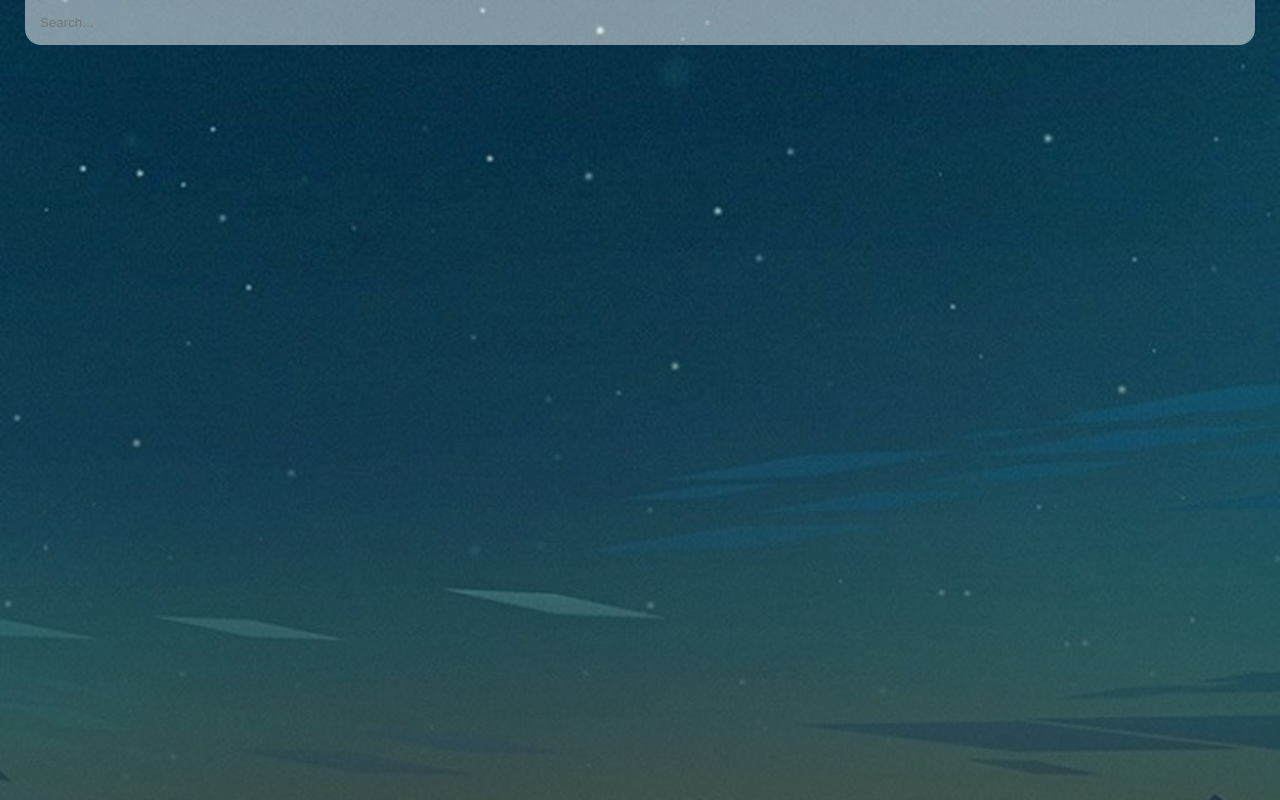
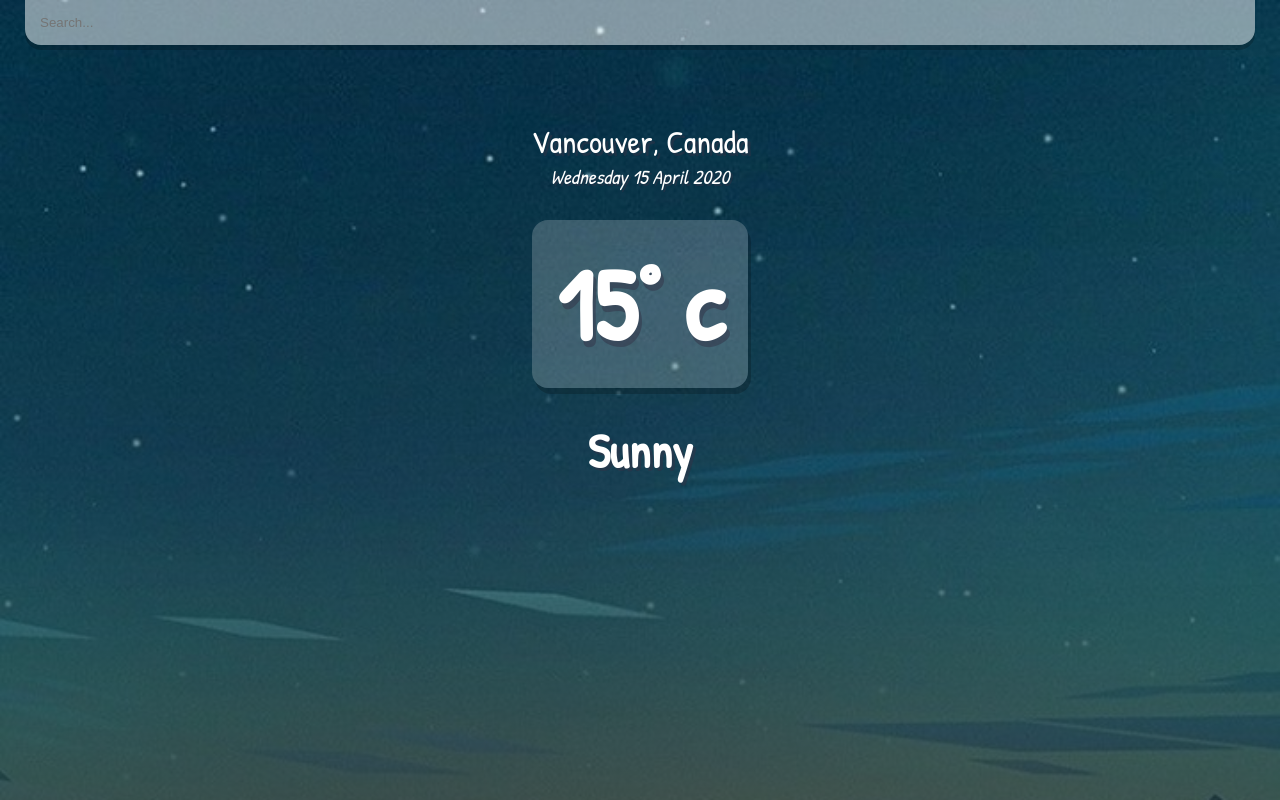
Before and after one commit to paulZakharovBC/simple-weather-app, a React (Create React App) app: page / in a window 1280 px wide. Built offline with nearby package versions, Linux system fonts and the light colour scheme.

Commit message:
add some css and made everything beautiful

```diff
--- a/src/App.css
+++ b/src/App.css
@@ -33,4 +33,51 @@
     background-color: rgba(255,255,255,0.5);
     border-radius: 0 0 16px 16px;
     margin-top: -25px;
+    box-shadow: 0px 5px rgba(0,0,0,0.2);
+    transition: 0.4s ease;
 }
+
+.search-input:focus {
+    background-color: rgba(255,255,255,0.8);
+}
+
+.location {
+    color: #fff;
+    font-size: 32px;
+    font-weight: 500;
+    text-align: center;
+    text-shadow: 3px 3px rgba(50,50,70, 0.5);
+}
+.date {
+    color: #fff;
+    font-size: 20px;
+    font-weight: 300;
+    font-style: italic;
+    text-align: center;
+    text-shadow: 2px 2px rgba(50,50,70, 0.5);
+}
+.weather-container {
+    text-align: center;
+}
+.temp {
+    position: relative;
+    display: inline-block;
+    margin: 30px auto;
+    background-color: rgba(255,255,255,0.2);
+    border-radius: 16px;
+    padding: 15px 25px;
+    font-size: 102px;
+    color: #fff;
+    font-weight: 900;
+    text-shadow: 3px 6px rgba(50,50,70,0.5);
+    text-align: center;
+    box-shadow: 3px 6px rgba(0,0,0,0.2);
+
+}
+
+.weather {
+    color: #fff;
+    font-size: 48px;
+    font-weight: 700;
+    text-shadow: 3px 3px rgba(50,50,70,0.5);
+}
--- a/src/App.js
+++ b/src/App.js
@@ -8,6 +8,23 @@
 }
 
 function App() {
+
+  const dateBuilder = (d) => {
+
+    let months = ['January', 'February', 'March', "April", 'May', 'June', 'July',
+      'August', 'September', 'October', 'November', 'December'];
+    let days = ['Sunday', 'Monday', 'Tuesday', 'Wednesday', 'Thursday', 'Friday', "Saturday"];
+
+    let day = days[d.getDay()];
+    let date = d.getDate();
+    let month = months[d.getMonth()];
+    let year = d.getFullYear();
+
+    return `${day} ${date} ${month} ${year}`
+  }
+
+
+
   return (
     <div className="app morning">
       <main>
@@ -18,8 +35,21 @@
             placeholder='Search...'
 
           />
+        </div>
+        <div className='location-container'>
+          <div className='location'> Vancouver, Canada </div>
+          <div className='date'>{dateBuilder(new Date())}</div>
+        </div>
+        <div className='weather-container'>
+          <div className='temp'>
+            15° c
+          </div>
+          <div className='weather'>
+            Sunny
+          </div>
 
         </div>
+
       </main>
 
     </div>
```
